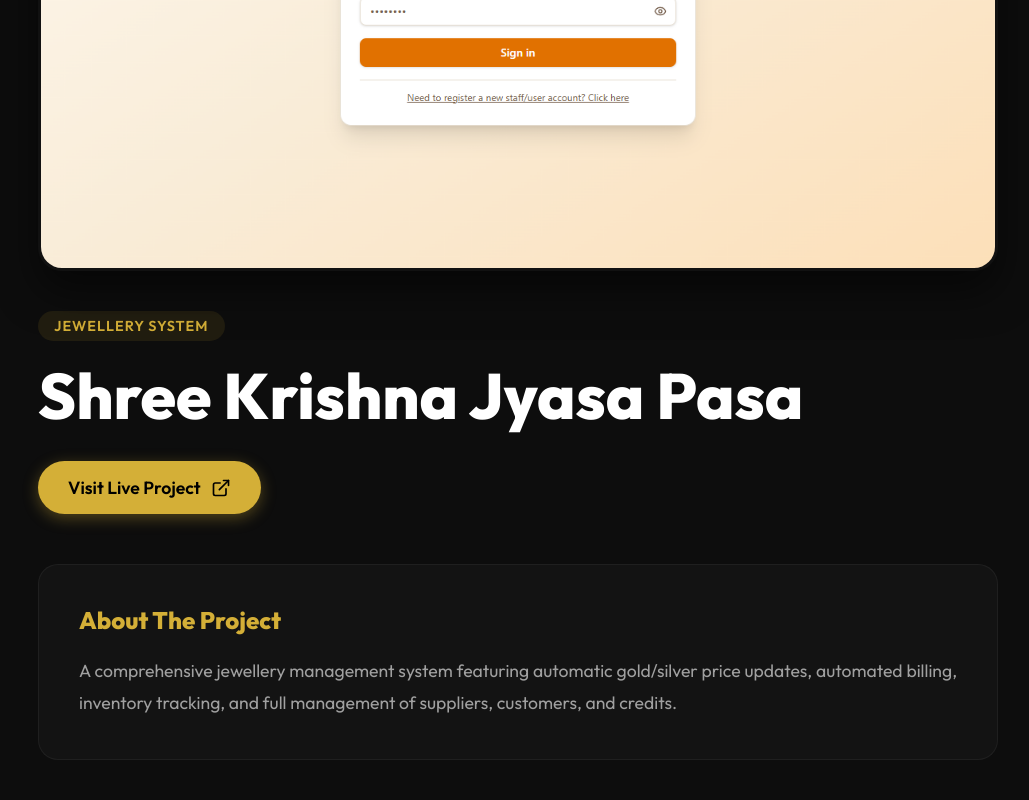
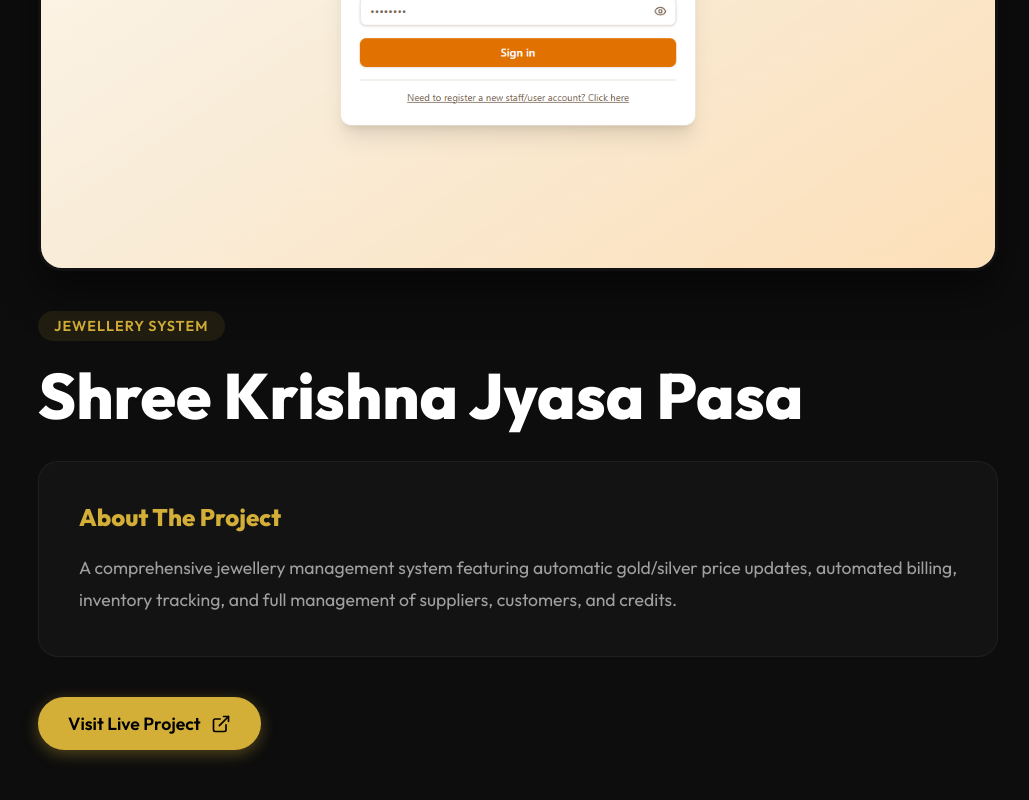
Before and after one commit to shakyamtech/shakya-portal, a React (Vite) app: page /project/6WuPtaozSIrv929Wbo3q in a window 1280 px wide. Shown: the part 516-1316 px from the top of the page, without its empty margins (117-1146 px from the left). Built offline with nearby package versions, Linux system fonts and the light colour scheme; no server answers; the database is empty.

Commit message:
Move Visit Live Project button to bottom

```diff
--- a/src/pages/ProjectDetails.tsx
+++ b/src/pages/ProjectDetails.tsx
@@ -100,6 +100,13 @@ const ProjectDetails = () => {
               {project.title}
             </h1>
 
+            <div className="glass-panel" style={{ padding: '40px', borderRadius: '20px', width: '100%', marginBottom: '40px' }}>
+              <h3 style={{ fontSize: '1.5rem', color: 'var(--accent)', marginBottom: '20px' }}>About The Project</h3>
+              <p style={{ color: 'var(--text-secondary)', fontSize: '1.1rem', lineHeight: 1.8, whiteSpace: 'pre-wrap' }}>
+                {project.description}
+              </p>
+            </div>
+
             <div style={{ display: 'flex', gap: '20px', marginBottom: '50px' }}>
               <a
                 href={project.link}
@@ -111,13 +118,6 @@ const ProjectDetails = () => {
                 Visit Live Project <ExternalLink size={20} />
               </a>
             </div>
-
-            <div className="glass-panel" style={{ padding: '40px', borderRadius: '20px', width: '100%' }}>
-              <h3 style={{ fontSize: '1.5rem', color: 'var(--accent)', marginBottom: '20px' }}>About The Project</h3>
-              <p style={{ color: 'var(--text-secondary)', fontSize: '1.1rem', lineHeight: 1.8, whiteSpace: 'pre-wrap' }}>
-                {project.description}
-              </p>
-            </div>
           </div>
         </div>
 
```
